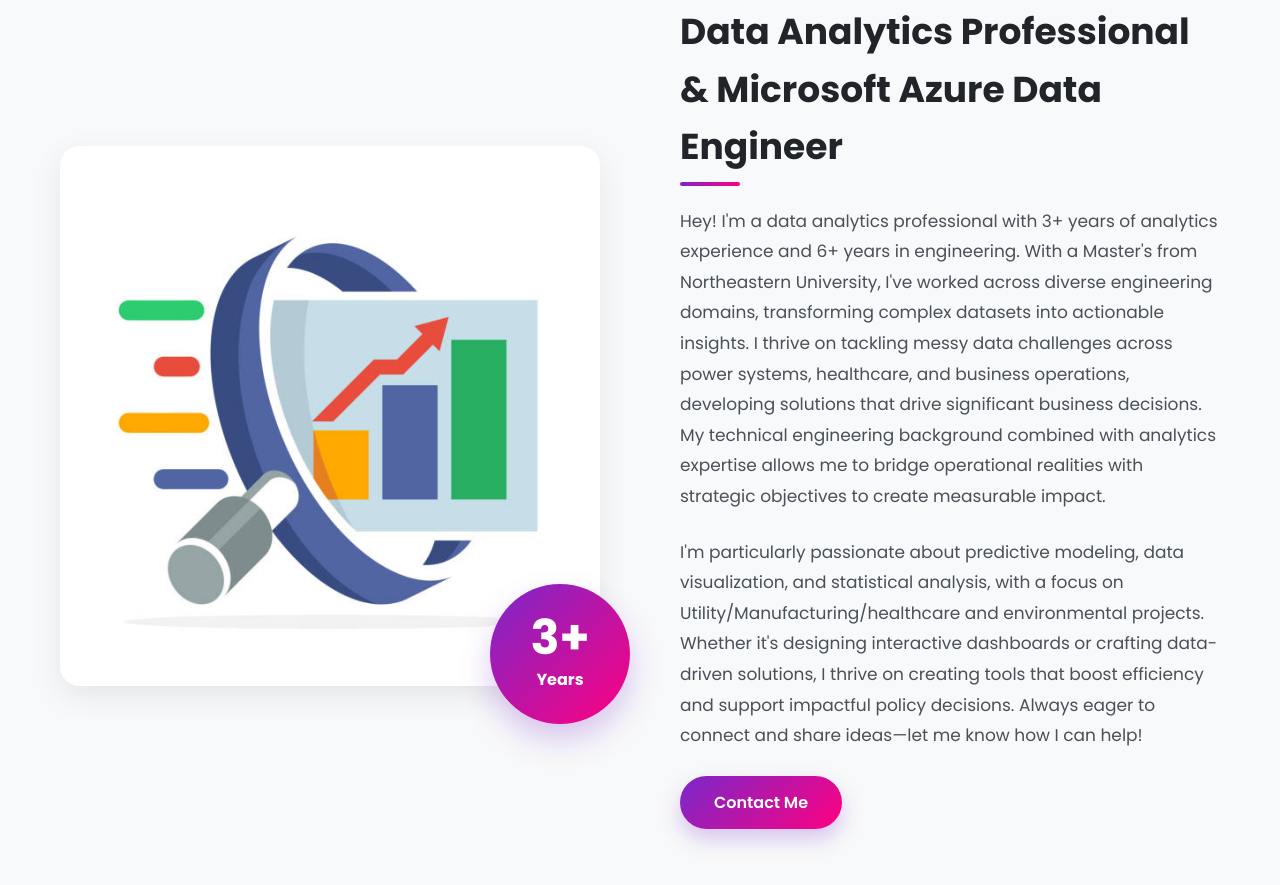
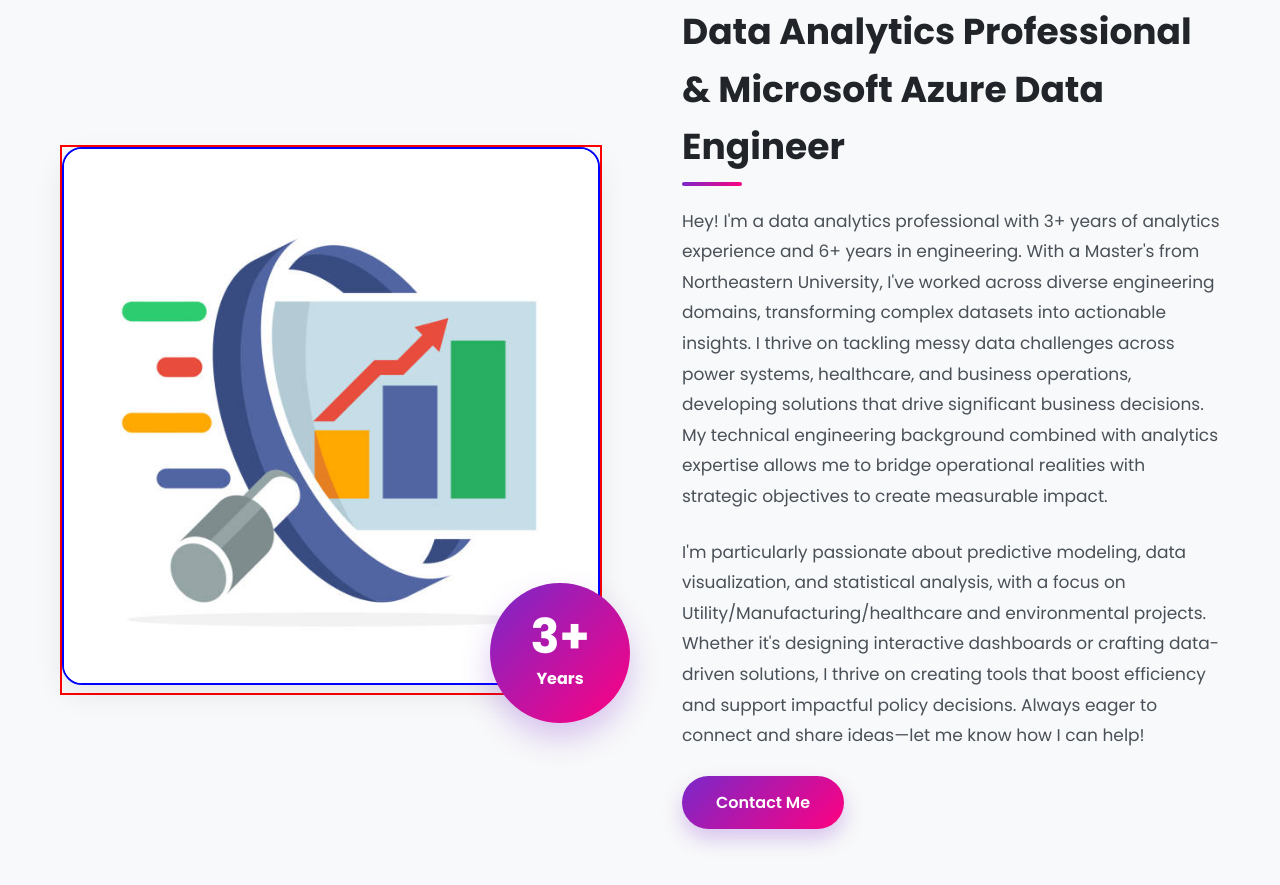
Before and after one commit to korutlaaravind/Aravind-portfolio, a plain HTML site: page index.html in a window 1280 px wide. Shown: the part 1164-2049 px from the top of the page. Drawn offline with nearby package versions, Linux system fonts and the light colour scheme.

Commit message:
Update index.html

```diff
--- a/index.html
+++ b/index.html
@@ -80,8 +80,8 @@
                 <p>Data analyst with extensive experience in analytics and engineering, specializing in business insights</p>
             </div>
             <div class="about-content">
-                <div class="about-image">
-                    <img src="Photo.jpg" alt="About Aravind">
+                <div class="about-image" style="border: 2px solid red; min-height: 300px;">
+                    <img src="Photo.jpg" alt="Aravind Korutla" style="border: 2px solid blue; min-height: 200px;">
                     <div class="experience-badge">
                         <span>3+</span>
                         <span>Years</span>
```
